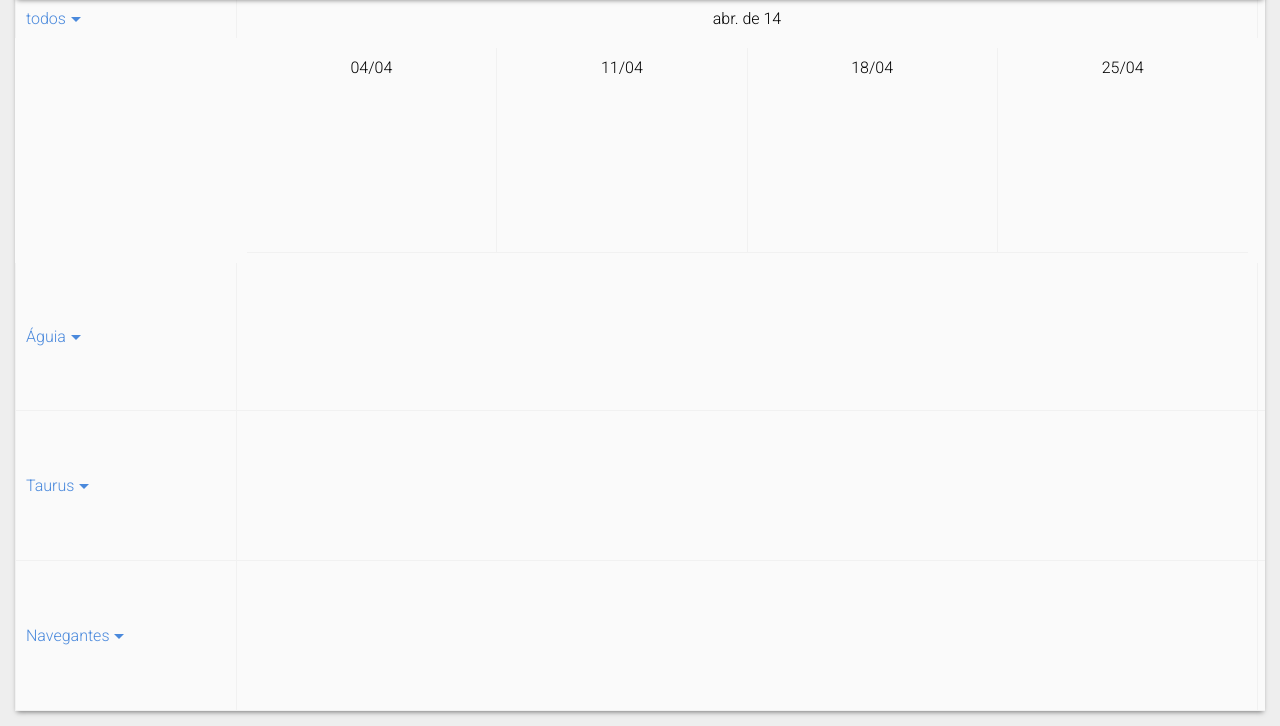
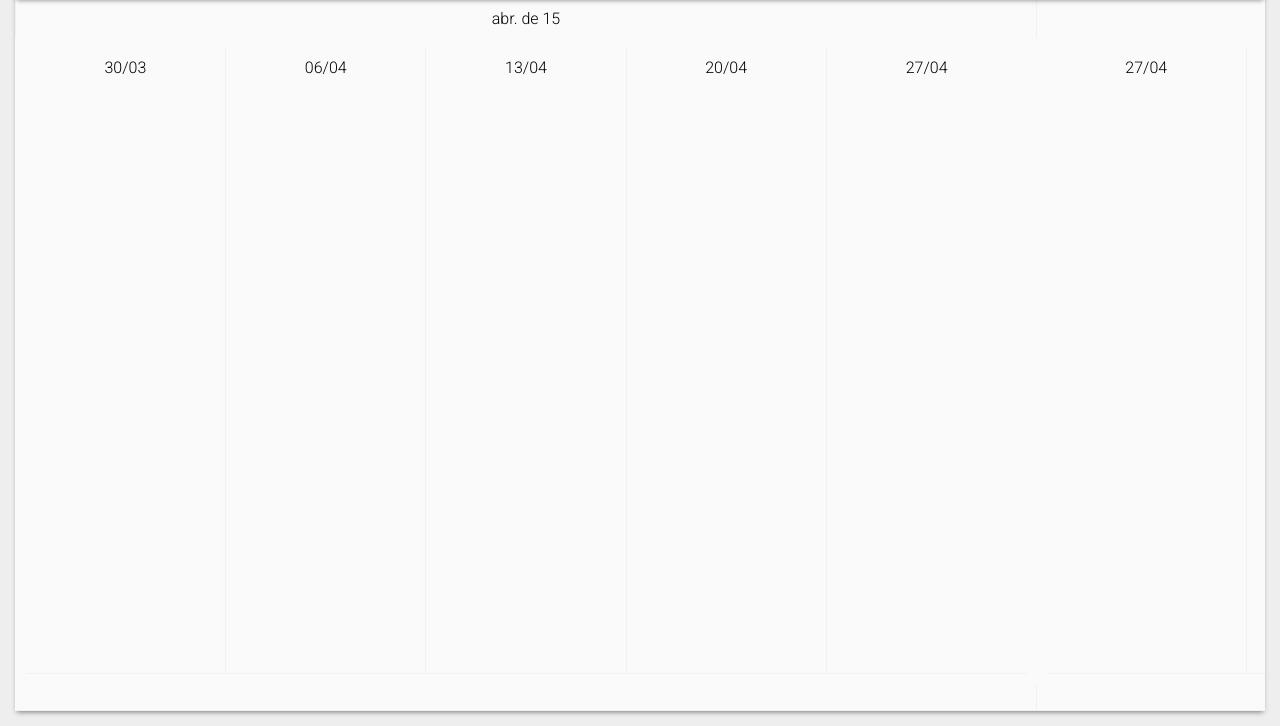
Before and after one commit to 2947721120/MaterialCalendar, a website: page index.html in a window 1280 px wide. Shown: the part 74-800 px from the top of the page. Drawn offline with Linux system fonts and the light colour scheme.

Commit message:
correction when calendar doesnt have groups

```diff
--- a/content/js/geral.js
+++ b/content/js/geral.js
@@ -34,7 +34,7 @@
 	// build
 	function build() {
 		var cog = this.options,
-			hasGroups = cog.groups.length > 0,
+			hasGroups = cog.groups !== undefined,
 			doc, header, header_title, body, table, table_child, tr, tr_child, link, icon, months, weeks, rows, temporary, helper;
 
     doc = document.createDocumentFragment();
@@ -81,8 +81,11 @@
 		// table body
 		table_child = document.createElement("tbody");
 		tr = document.createElement("tr");
-		tr_child = document.createElement("th");
-		tr.appendChild(tr_child);
+
+		if (hasGroups) {
+			tr_child = document.createElement("th");
+			tr.appendChild(tr_child);
+		}
 
 		for (month in months.formated) {
 			tr_child = document.createElement("th");
--- a/index.html
+++ b/index.html
@@ -8,15 +8,10 @@
 		<script type="text/javascript" src="content/js/geral.js"></script>
 		<script>
 		new MaterialCalendar({
-			weekStart: "Friday",
-			groups: [
-				"Águia",
-				"Taurus",
-				"Navegantes"
-			],
+			weekStart: "Monday",
 			range: {
-				start: new Date("2014", "03", "03"),
-				end: new Date("2014", "04", "03")
+				start: new Date("2015", "03", "03"),
+				end: new Date("2015", "04", "03")
 			}
 		});
 		</script>
```
